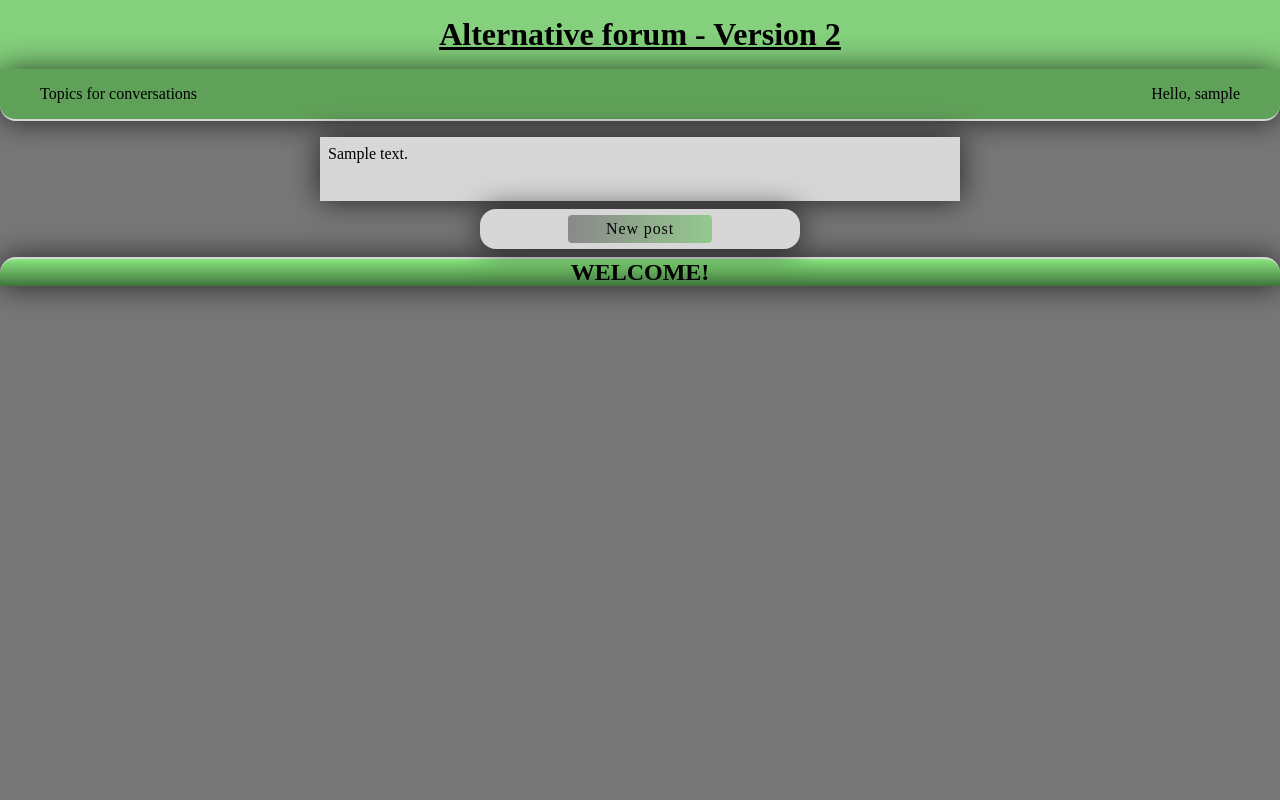
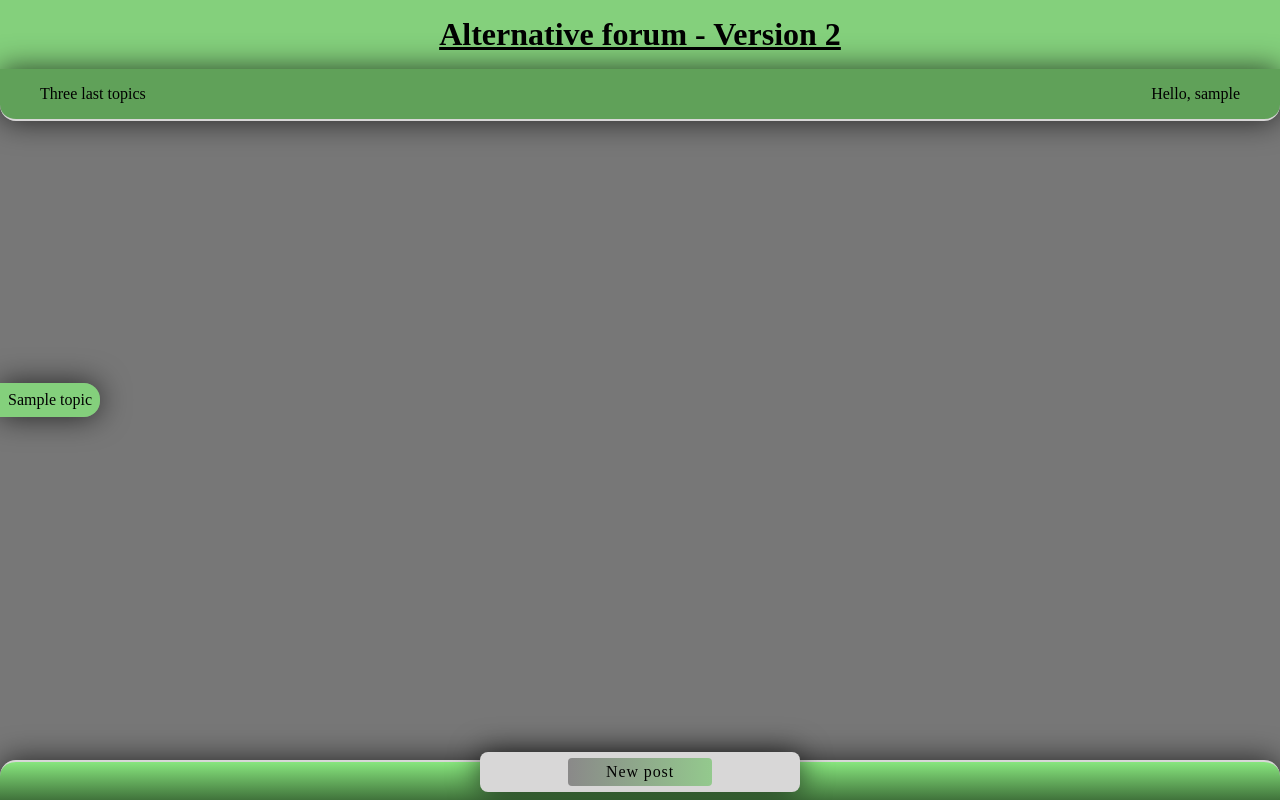
Before and after one commit to AntonSot-Github/Learning-PHP, a PHP site: page / in a window 1280 px wide. Run offline with PHP 8.4, Linux system fonts and the light colour scheme; the visitor is signed in with stand-in values (Sample User, id 1); tables that the repository leaves empty or names only in its code hold one stand-in row (values such as "Sample post").

Commit message:
added topic-panel

```diff
--- a/My.alt.forum_2/css/style.css
+++ b/My.alt.forum_2/css/style.css
@@ -117,7 +117,7 @@
   position: absolute;
   list-style: none;
   background-color: #d8d7d7;
-  width: 120%;
+  width: 12rem;
   top: 225%;
   left: -10%;
   border-radius: 0.5rem;
@@ -164,13 +164,14 @@
 }
 
 .dropdown-content {
+  width: 12rem;
   position: absolute;
   opacity: 0;
   transform: scaleY(0);
   transform-origin: 0 0;
   background-color: #d8d7d7;
   border: 2px solid #d8d7d7;
-  left: -20%;
+  left: -35%;
   top: 225%;
   overflow: hidden;
   border-radius: 0.5rem;
@@ -384,6 +385,7 @@
   width: 50%;
   margin-bottom: 0.5rem;
   bottom: 0;
+  border-radius: 0.5rem;
 }
 .newPost-formBox__disable *:not(.newPost-formBox__btn) {
   display: none;
@@ -423,6 +425,22 @@
   border: 1px solid #000000;
 }
 
+.no-display {
+  display: none;
+}
+
+.display {
+  display: block;
+}
+
+.width-0 {
+  width: 0;
+}
+
+.height-0 {
+  height: 0;
+}
+
 * {
   margin: 0;
   padding: 0;
@@ -431,23 +449,25 @@
 
 html {
   position: relative;
+  min-height: 100%;
 }
 
 body {
   position: relative;
   background-color: #777;
-  width: 100%;
+  height: 100vh;
+  display: flex;
+  flex-direction: column;
 }
 
 .container {
   position: relative;
   width: 50%;
-  height: -moz-max-content;
-  height: max-content;
   margin: 0 auto;
   display: flex;
   flex-direction: column;
   align-items: center;
+  height: 100%;
 }
 
 .link {
@@ -485,25 +505,17 @@ body {
 
 footer {
   position: absolute;
-  align-self: flex-end;
   display: flex;
   justify-content: center;
   align-items: center;
   vertical-align: middle;
-  width: 100vw;
+  width: 100%;
+  bottom: 0;
   border-radius: 1rem 1rem 0 0;
-  background-color: rgba(136, 230, 126, 0.8078431373);
+  height: 2.5rem;
   background: linear-gradient(0deg, rgb(64, 115, 59) 0%, rgb(136, 230, 126) 100%);
   box-shadow: 0 0 30px rgba(0, 0, 0, 0.7);
   border-top: 2px solid #d8d7d7;
-}
-
-.no-display {
-  display: none;
-}
-
-.display {
-  display: block;
 }
 
 .box {
@@ -530,8 +542,31 @@ footer {
   min-height: 8vh;
   max-height: -moz-max-content;
   max-height: max-content;
-  padding: 0.5rem;
+  padding: 0.75rem;
   margin-bottom: 0.5rem;
+  border-radius: 0.5rem;
   background-color: #d8d7d7;
   box-shadow: 0 0 30px rgba(0, 0, 0, 0.7);
+}
+
+.topic-menu {
+  background-color: rgba(136, 230, 126, 0.8078431373);
+  position: absolute;
+  left: 0;
+  top: 50%;
+  transform: translateY(-50%);
+  border-radius: 0 1rem 1rem 0;
+  box-shadow: 0 0 30px rgba(0, 0, 0, 0.7);
+  overflow: hidden;
+}
+.topic-menu__list {
+  list-style: none;
+}
+.topic-menu__item {
+  width: 100%;
+  padding: 0.5rem;
+  cursor: pointer;
+}
+.topic-menu__item:hover {
+  background-color: #d8d7d7;
 }/*# sourceMappingURL=style.css.map */
--- a/My.alt.forum_2/incs/db.php
+++ b/My.alt.forum_2/incs/db.php
@@ -25,8 +25,15 @@ if($db) {
 } */
 
 if ($db) {
-    $mysqlPosts = mysqli_prepare($db, "SELECT post_text FROM posts");
+    $mysqlPosts = mysqli_prepare($db, "SELECT post_text FROM posts WHERE from_topic_id = 100");
     mysqli_execute($mysqlPosts);
     $resPosts = mysqli_stmt_get_result($mysqlPosts);
     $posts = array_column(mysqli_fetch_all($resPosts, MYSQLI_ASSOC), 'post_text');
 }
+
+if ($db) {
+    $mysqlByUser = mysqli_prepare($db, "SELECT by_user_id FROM posts");
+    mysqli_execute($mysqlByUser);
+    $resByUser = mysqli_stmt_get_result($mysqlByUser);
+    $byUser = array_column(mysqli_fetch_all($resByUser, MYSQLI_ASSOC), 'by_user_id');
+}
--- a/My.alt.forum_2/index.php
+++ b/My.alt.forum_2/index.php
@@ -2,9 +2,6 @@
     require_once __DIR__ . "/incs/functions.php";
 
     $title = 'main';
-
-
-
 
     if($_SERVER['REQUEST_METHOD'] == 'POST'){
 
@@ -15,6 +12,7 @@
             exit;
         }
 
+        // Добавление нового поста для новой или уже существующей темы
         if(isset($_POST['chooseTopic'])){
 
             if($_POST['chooseTopic'] == 'exist'){
@@ -29,10 +27,7 @@
             } elseif ($_POST['chooseTopic'] == 'newOne'){
                 $topicName = $_POST['topicName'];
                 createTopic($_SESSION['user_id'], $topicName);
-
-                // Получаем id добавленной темы
-                $topicId = mysqli_insert_id($db);
-
+                $topicId = mysqli_insert_id($db); // Получаем id добавленной темы
                 $postText = $_POST['postMsg'];
                 $picturePath = 'uploads/' . time() . $_FILES['userPicture']['name'];
                 move_uploaded_file($_FILES['userPicture']['tmp_name'], $picturePath);
@@ -44,13 +39,22 @@
 
     //dump($_POST);
     //dump($_FILES);
-
+    //dump($byUser);
 ?>
 
 
 
 
 <?php require_once __DIR__ . "/views/header.php" ?>
+
+    <div class="topic-menu">
+            <ul class="topic-menu__list">
+            <?php foreach($topics as $topic){
+                echo '<li class="topic-menu__item"><a href="#" class="link topic-menu__link">'. $topic . '</a></li>';
+            }
+            ?>
+            </ul>
+    </div>
 
     <div class="container">
 
@@ -83,6 +87,8 @@
 
         </div >
 
+
+        <!-- Вывод постов -->
         <div class="posts">
             <?php foreach($posts as $post): ?>
                 <div class="post"><?= $post ?></div>
@@ -101,8 +107,6 @@
 
                     <?php if(!empty($topics)): ?>
 
-
-
                         <label for="chooseExist"><input type="radio" name="chooseTopic" value="exist" id="chooseExist" checked >
                             <select name="selectTopic" id="selectTopic">
 
@@ -113,6 +117,7 @@
 
                             </select>
                         </label>
+
                     <?php endif; ?>
 
 
@@ -144,4 +149,6 @@
 
 <?php require_once __DIR__ . '/views/footer.php'; ?>
 
-<?php //dump($posts) ?>
+<?php //dump($posts);
+
+?>
--- /dev/null
+++ b/My.alt.forum_2/sass/abstracts/_class-helpers.sass
@@ -0,0 +1,11 @@
+.no-display
+    display: none
+
+.display
+    display: block
+
+.width-0
+    width: 0
+
+.height-0
+    height: 0
--- a/My.alt.forum_2/sass/layout/_form.sass
+++ b/My.alt.forum_2/sass/layout/_form.sass
@@ -129,6 +129,7 @@
         width: 50%
         margin-bottom: .5rem
         bottom: 0
+        border-radius: .5rem
         *
             &:not(.newPost-formBox__btn)
                 display: none
--- a/My.alt.forum_2/sass/layout/_navigation.sass
+++ b/My.alt.forum_2/sass/layout/_navigation.sass
@@ -31,10 +31,9 @@
             transform: scaleY(1)
         &-box
             position: absolute
-
             list-style: none
             background-color: #d8d7d7
-            width: 120%
+            width: 12rem
             top: 225%
             left: -10%
             border-radius: .5rem
@@ -56,8 +55,8 @@
 
                     &:hover
                         background-color: #5bab52ce
+    &__user
 
-    &__user
         justify-self: end
 
 
@@ -65,7 +64,6 @@
 .dropdown
     position: relative
     display: inline-block
-
     &:focus-within .dropdown-content
         display: block
         opacity: 1
@@ -78,13 +76,14 @@
         position: relative
 
 .dropdown-content
+    width: 12rem
     position: absolute
     opacity: 0
     transform: scaleY(0)
     transform-origin: 0 0
     background-color: #d8d7d7
     border: 2px solid #d8d7d7
-    left: -20%
+    left: -35%
     top: 225%
     overflow: hidden
     border-radius: .5rem
@@ -93,7 +92,6 @@
     box-shadow: 0px 8px 16px 0px rgba(0,0,0,0.2)
     transition: opacity 0.3s ease, transform 0.3s ease
     z-index: 1
-
     &__a
         color: block
         padding: .5rem 1rem
--- a/My.alt.forum_2/sass/style.sass
+++ b/My.alt.forum_2/sass/style.sass
@@ -3,6 +3,7 @@
 @import "layout/_navigation.sass"
 @import "abstracts/_link-underlining.sass"
 @import "layout/_form.sass"
+@import "abstracts/_class-helpers.sass"
 
 
 *
@@ -12,23 +13,23 @@
 
 html
     position: relative
-
-
+    min-height: 100%
 
 body
     position: relative
     background-color: #777
-    width: 100%
-
+    height: 100vh
+    display: flex
+    flex-direction: column
 
 .container
     position: relative
     width: 50%
-    height: max-content
     margin: 0 auto
     display: flex
     flex-direction: column
     align-items: center
+    height: 100%
 
 
 .link
@@ -41,7 +42,6 @@ body
         color: #000
         letter-spacing: .7px
         text-shadow: 0px 0px 4px #33bc24
-
 
 .msg
     align-self: center
@@ -57,31 +57,25 @@ body
     height: min-content
     border-radius: 1rem
 
-
 .msg
     p
         margin-bottom: 1rem
 
 footer
     position: absolute
-    align-self: flex-end
+
     display: flex
     justify-content: center
     align-items: center
     vertical-align: middle
-    width: 100vw
+    width: 100%
+
+    bottom: 0
     border-radius: 1rem 1rem 0 0
-    background-color: #88e67ece
+    height: 2.5rem
     background: linear-gradient(0deg, rgba(64,115,59,1) 0%, rgba(136,230,126,1) 100%)
     box-shadow: 0 0 30px rgba(0, 0, 0, 0.7)
     border-top: 2px solid #d8d7d7
-
-.no-display
-    display: none
-
-.display
-    display: block
-
 
 .box
     margin: o auto
@@ -103,7 +97,26 @@ footer
     position: relative
     min-height: 8vh
     max-height: max-content
-    padding: 0.5rem
+    padding: 0.75rem
     margin-bottom: .5rem
+    border-radius: .5rem
     background-color: #d8d7d7
     box-shadow: 0 0 30px rgba(0, 0, 0, 0.7)
+
+.topic-menu
+    background-color: #88e67ece
+    position: absolute
+    left: 0
+    top: 50%
+    transform: translateY(-50%)
+    border-radius: 0 1rem 1rem 0
+    box-shadow: 0 0 30px rgba(0, 0, 0, 0.7)
+    overflow: hidden
+    &__list
+        list-style: none
+    &__item
+        width: 100%
+        padding: .5rem
+        cursor: pointer
+        &:hover
+            background-color: #d8d7d7
--- a/My.alt.forum_2/views/footer.php
+++ b/My.alt.forum_2/views/footer.php
@@ -1,7 +1,8 @@
+
     <footer>
         <h2>WELCOME!</h2>
     </footer>
-
     <script src="./js/script.js"></script>
 </body>
+
 </html>
--- a/My.alt.forum_2/views/header.php
+++ b/My.alt.forum_2/views/header.php
@@ -20,8 +20,6 @@
         $topics = array_column(mysqli_fetch_all($resTopic, MYSQLI_ASSOC), 'topic_name', 'id');
         //dump($topics);
     }
-
-
 ?>
 
 <!DOCTYPE html>
@@ -30,7 +28,7 @@
     <meta charset="UTF-8">
     <meta name="viewport" content="width=device-width, initial-scale=1.0">
     <title>
-        Alternative forum 2 <?php if(isset($title)) echo ': ' . "$title" ?>
+        Alternative forum 2<?php if(isset($title)) echo ': ' . "$title" ?>
     </title>
     <link rel="stylesheet" href="css/style.css">
 </head>
@@ -42,12 +40,18 @@
         <div class="nav__box">
 
             <div class="nav__topics">
-                <a href="#" class="link nav__link nav__themes nav__topics-link">Topics for conversations</a>
+                <a href="#" class="link nav__link nav__themes nav__topics-link">Three last topics</a>
                 <?php if (!empty($topics)): ?>
 
                     <ul class="nav__topics-box">
-                        <?php foreach($topics as $topic): ?>
-                            <?php echo '<li><a href="#">'. $topic . '</a></li>' ?>
+                        <?php foreach($topics as $index => $topic): ?>
+                            <?php if (count($topics) > 3) {
+                                if($index == array_key_last($topics) || $index == (array_key_last($topics) - 1) || $index == (array_key_last($topics) - 2)){
+                                    echo '<li><a href="#">'. $topic . '</a></li>';
+                                }
+                            } else {
+                                echo '<li><a href="#">'. $topic . '</a></li>';
+                            }?>
                         <?php endforeach; ?>
                     </ul>
 
```
Also changed, not shown: 1 other file.
